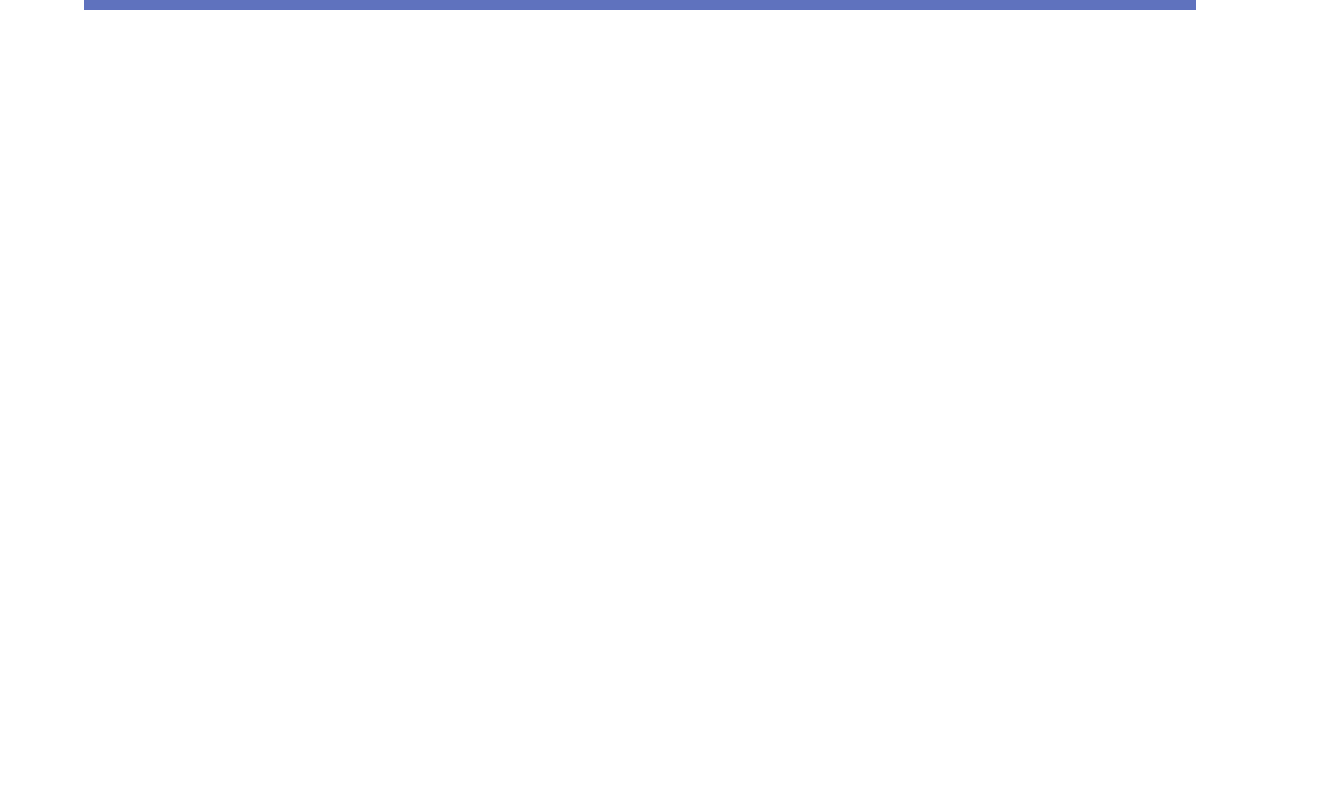
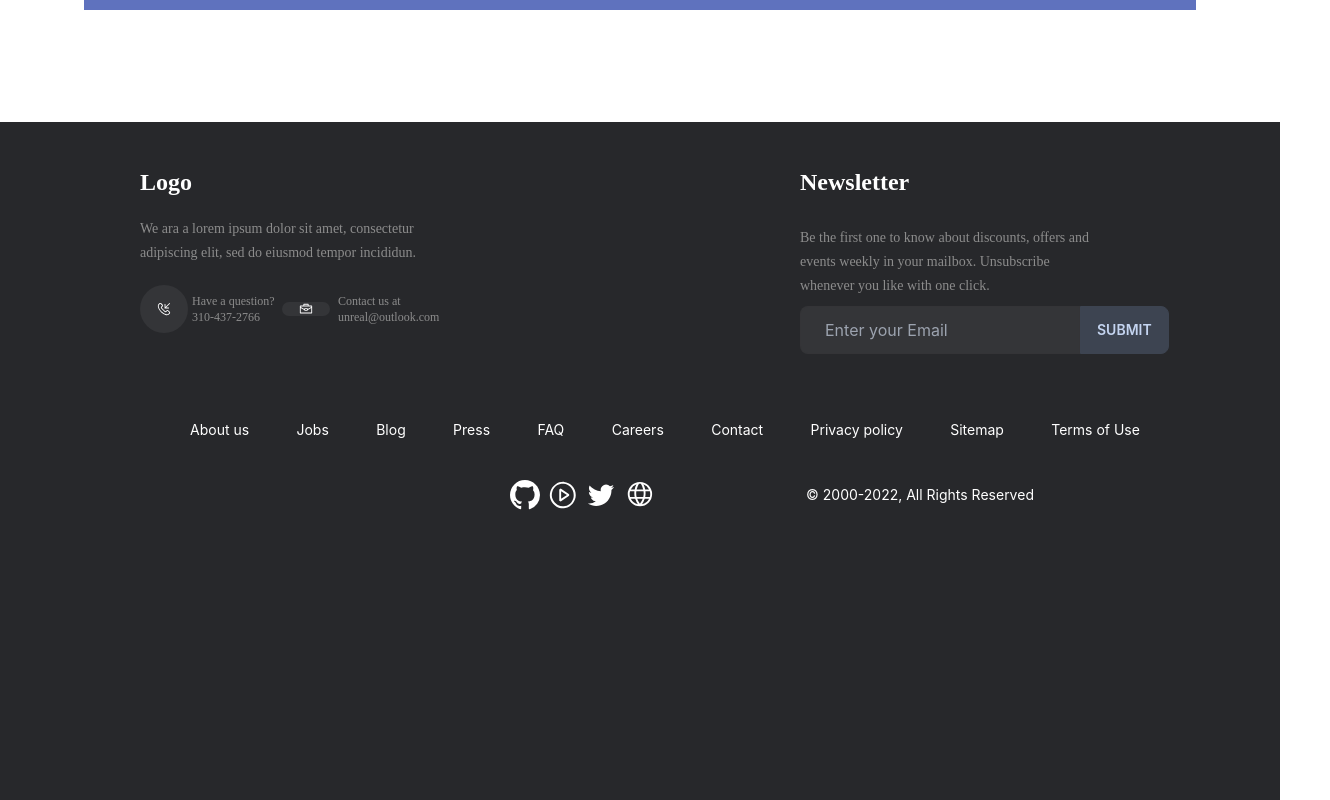
Before and after one commit to ibrahim1165/Scrum-Crouse-2022, a React (Create React App) app: page / in a window 1280 px wide. Shown: the part 3600-4400 px from the top of the page, 1330 px wide, since content can reach past the window. Before the commit the page ends 3610 px from the top, so only its background shows below. Built offline with nearby package versions, Linux system fonts and the light colour scheme; the HTML template or start-up script is replaced by a standard one.

Commit message:
footer added

```diff
--- a/src/App.js
+++ b/src/App.js
@@ -1,6 +1,7 @@
 import React from 'react';
 import './App.css';
 import Contact from './Pages/Contact/Contact';
+import Footer from './Pages/Footer/Footer';
 import Hero from './Pages/Hero/Hero';
 import Header from './Pages/Home/Header';
 import Services from './Pages/Service/Services';
@@ -16,6 +17,7 @@ function App() {
       <Hero />
       <Testomonial />
       <Contact />
+      <Footer />
     </div>
   );
 }
--- /dev/null
+++ b/src/Pages/Footer/Footer.css
@@ -0,0 +1,181 @@
+.logo {
+    display: flex;
+    flex-direction: column;
+    align-items: flex-start;
+    padding: 0px;
+    gap: 20px;
+
+    position: absolute;
+    width: 30px;
+    height: 163px;
+    left: 140px;
+    top: 48px;
+}
+
+.logo-name {
+    width: 60px;
+    height: 31px;
+
+    font-family: 'Plus Jakarta Display';
+    font-style: normal;
+    font-weight: 700;
+    font-size: 24px;
+    line-height: 24px;
+    color: #FFFFFF;
+}
+
+.logo-title {
+    width: 300px;
+    height: 48px;
+
+    font-family: 'Plus Jakarta Display';
+    font-style: normal;
+    font-weight: 400;
+    font-size: 14px;
+    line-height: 24px;
+
+    color: #8C8C8C;
+}
+
+.news {
+    display: flex;
+    flex-direction: column;
+    align-items: flex-start;
+    padding: 0px;
+    gap: 32px;
+
+    position: absolute;
+    width: 250px;
+    height: 153px;
+    left: 800px;
+    top: 48px;
+
+}
+
+.call{
+    display: flex;
+    flex-direction: column;
+    justify-content: center;
+    align-items: center;
+    padding: 0px;
+
+    width: 48px;
+    height: 48px;
+
+    /* Dark/Secondary */
+
+    background: #343538;
+    border-radius: 30px;
+
+    /* Inside auto layout */
+
+    flex: none;
+    order: 0;
+    flex-grow: 0;
+}
+
+.caption {
+    width: 94px;
+    height: 16px;
+
+    /* Caption 12 */
+
+    font-family: 'Plus Jakarta Display';
+    font-style: normal;
+    font-weight: 400;
+    font-size: 12px;
+    line-height: 16px;
+    /* identical to box height */
+
+    display: flex;
+    align-items: center;
+
+    /* Dark/Text */
+
+    color: #8C8C8C;
+}
+
+.caption-2 {
+    display: flex;
+    flex-direction: column;
+    justify-content: center;
+    align-items: center;
+    padding: 0px;
+
+    width: 48px;
+
+    /* Dark/Secondary */
+
+    background: #343538;
+    border-radius: 30px;
+
+    /* Inside auto layout */
+
+    flex: none;
+    order: 0;
+    flex-grow: 0;
+}
+
+.input {
+    display: flex;
+    flex-direction: row;
+    align-items: center;
+    padding: 0px 6px 0px 24px;
+    gap: 8px;
+
+    width: 569px;
+    height: 48px;
+
+    /* Dark/Secondary */
+
+    background: #343538;
+    border-radius: 30px;
+}
+
+.steps {
+    display: flex;
+    flex-direction: column;
+    align-items: flex-start;
+    padding: 0px;
+    gap: 32px;
+    position: absolute;
+    width: 1140px;
+    height: 98px;
+    left: 190px;
+    top: 299px;
+}
+
+.menu-bar {
+    display: flex;
+    flex-direction: row;
+    justify-content: space-between;
+    align-items: center;
+    padding: 0px;
+
+    width: 950px;
+    height: 18px;
+
+}
+
+.button-bar {
+    display: flex;
+    flex-direction: row;
+    justify-content:center;
+    align-items: center;
+    padding: 0px;
+
+    width: 1140px;
+    height: 48px;
+
+}
+
+.socail {
+    display: flex;
+    flex-direction: row;
+    align-items: center;
+    padding: 0px;
+    gap: 8px;
+
+    width: 272px;
+    height: 48px;
+}
--- /dev/null
+++ b/src/Pages/Footer/Footer.js
@@ -0,0 +1,80 @@
+import React from 'react';
+import "./Footer.css"
+import { VscCallIncoming, VscBriefcase, VscGithubInverted, VscPlayCircle, VscTwitter, VscGlobe } from "react-icons/vsc";
+const Footer = () => {
+    return (
+        <div style={{
+            backgroundColor: "#27282B"
+        }} className="footer mx-auto max-w-screen h-screen absolute  mt-28">
+            <div className="logo grid gird grid-cols-1">
+                <h1 className="logo-name">Logo</h1>
+                <p className="logo-title">We ara a lorem ipsum dolor sit amet, consectetur adipiscing elit, sed do eiusmod tempor incididun.</p>
+                <div className="flex flex-cols-1">
+                    <div className="flex items-center">
+                        <div>
+                            <p className="call text-white"><VscCallIncoming /> </p>
+                        </div>
+                        <div>
+                            <p className="caption px-1">Have a question?</p>
+                            <p className="caption px-1">310-437-2766</p>
+                        </div>
+                    </div>
+                    <div className="flex items-center">
+                        <div>
+                            <p className="caption-2 text-white px-1"><VscBriefcase /></p>
+                        </div>
+                        <div>
+                            <p className="caption px-2">Contact us at</p>
+                            <p className="caption px-2">unreal@outlook.com</p>
+                        </div>
+
+                    </div>
+                </div>
+            </div>
+            <div className="news grid grid-cols-1">
+                <h1 className="logo-name">Newsletter</h1>
+                <p className="logo-title">Be the first one to know about discounts, offers and events weekly in your mailbox. Unsubscribe whenever you like with one click.</p>
+                <div className="">
+                    <div class="form-control">
+                        <div class="input-group w-24 h-24">
+                            <input className="text-white" type="text" placeholder="Enter your Email" class="input input-bordered " />
+                            <button class="btn">
+                                Submit
+                            </button>
+                        </div>
+                    </div>
+                </div>
+            </div>
+            <div>
+            </div>
+            <div className="steps text-white">
+                <div className="menu-bar">
+                    <p>About us</p>
+                    <p>Jobs</p>
+                    <p>Blog</p>
+                    <p>Press</p>
+                    <p>FAQ</p>
+                    <p>Careers</p>
+                    <p>Contact</p>
+                    <p>Privacy policy</p>
+                    <p>Sitemap</p>
+                    <p>Terms of Use</p>
+                </div>
+                <div className="button-bar">
+                    <div className="socail text-3xl m-6 ">
+                        <p><VscGithubInverted /></p>
+                        <p><VscPlayCircle /></p>
+                        <p><VscTwitter /></p>
+                        <p><VscGlobe /></p>
+                    </div>
+                    <div>
+                        <p>© 2000-2022, All Rights Reserved</p>
+                    </div>
+                </div>
+
+            </div>
+        </div>
+    );
+};
+
+export default Footer;
```
